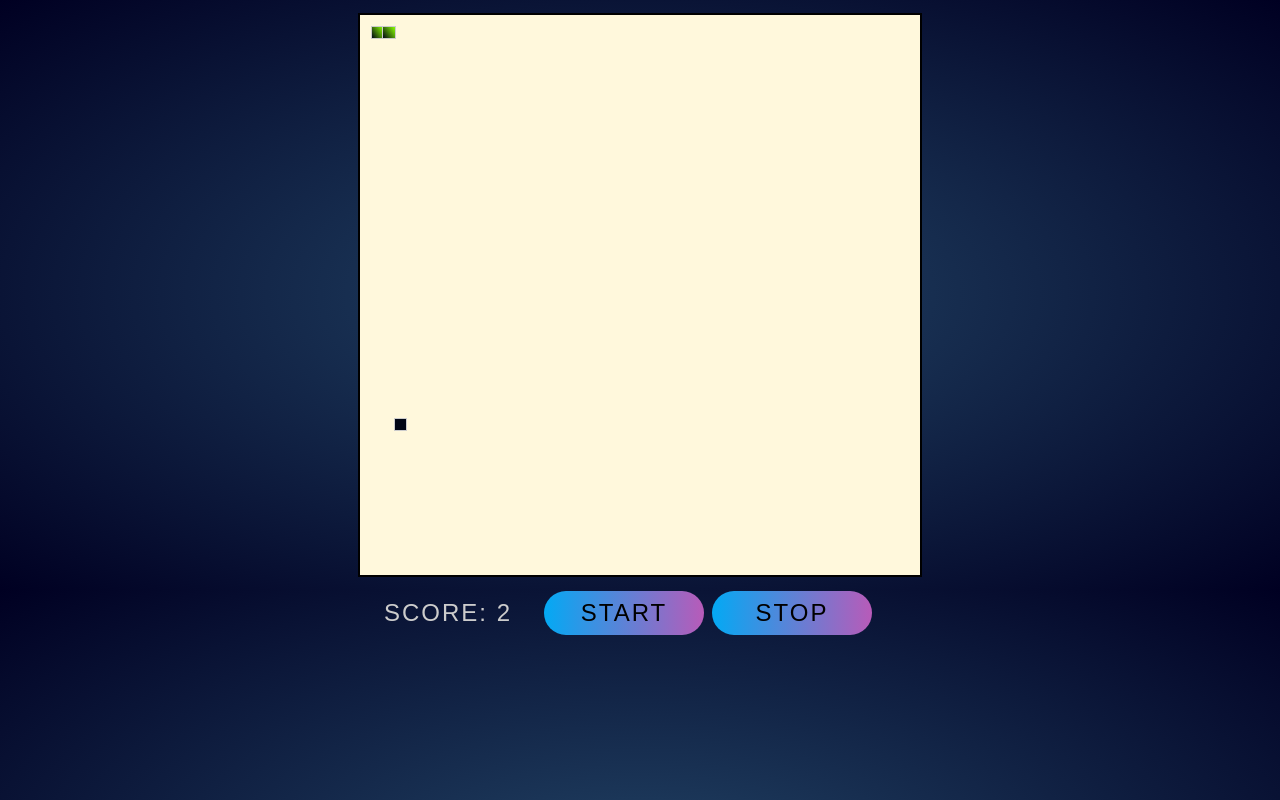
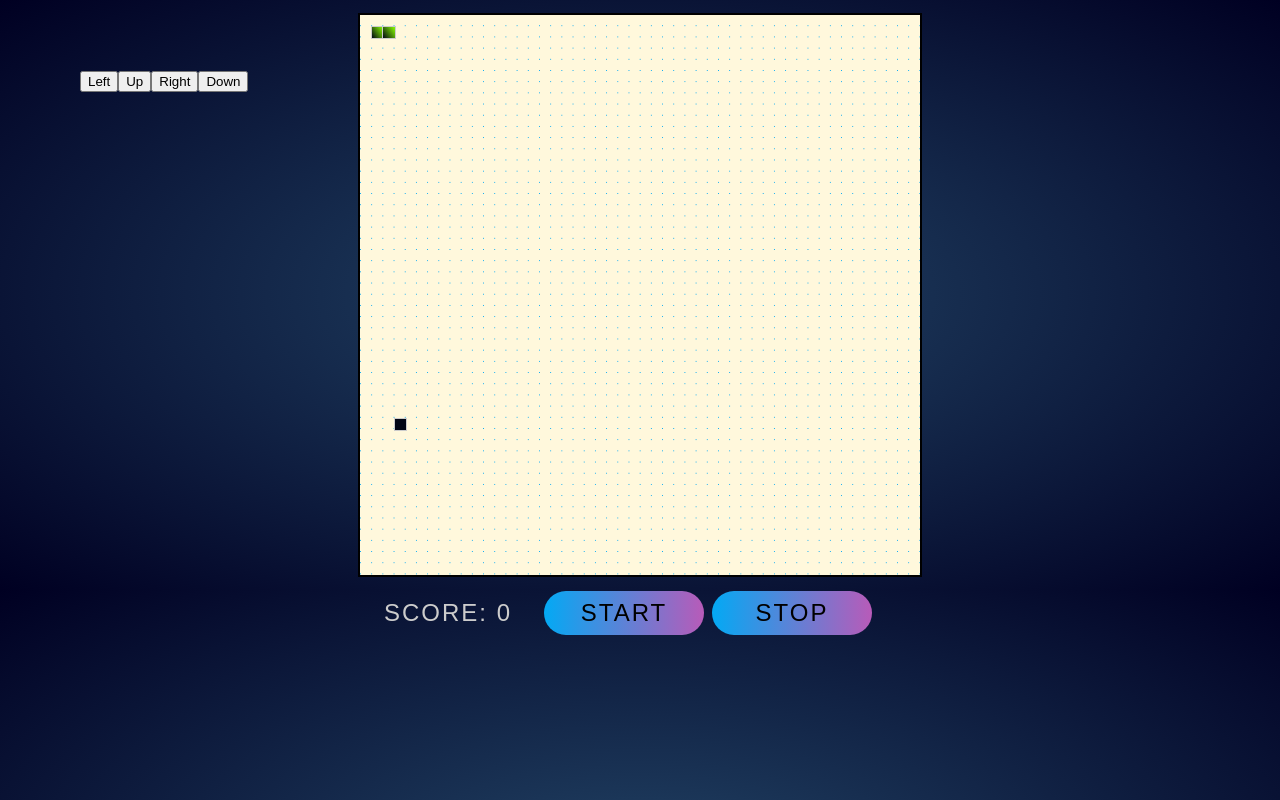
Before and after one commit to Piotrn-87/React-Snake, a React (Create React App) app: page / in a window 1280 px wide. Built offline with nearby package versions, Linux system fonts and the light colour scheme.

Commit message:
Feat: Create Controls component

```diff
--- a/src/App.css
+++ b/src/App.css
@@ -25,7 +25,10 @@ body {
 }
 
 .game-arena {
-  background: cornsilk;
+  background-color: cornsilk;
+  background-image: linear-gradient(45deg, #03a9f4 1px, transparent 0);
+  background-size: 2% 2%;
+  background-repeat: repeat;
   border: 2px solid #000;
   height: 35rem;
   margin: 0.8rem auto;
@@ -77,7 +80,14 @@ body {
   top: 100%;
 }
 
+.controls {
+  position: absolute;
+  top: 10%;
+  left: -50%;
+}
+
 @media (min-width: 641px) {
+
   .button__start:hover,
   .button__stop:hover {
     animation: animate 8s linear infinite;
@@ -96,6 +106,7 @@ body {
 }
 
 @media (min-width: 641px) {
+
   .button__start:before,
   .button__stop:before {
     background: linear-gradient(90deg, #03a9f4, #f441a5, #ffeb3b, #03a9f4);
@@ -114,6 +125,7 @@ body {
 }
 
 @media (min-width: 641px) {
+
   .button__start:hover:before,
   .button__stop:hover:before {
     animation: animate 8s linear infinite;
--- /dev/null
+++ b/src/Controls.js
@@ -0,0 +1,21 @@
+import React from "react";
+
+const Controls = props => {
+  return (
+    <form className="controls">
+      <button className="button_left" onClick={props.left}>
+        Left
+      </button>
+      <button className="button_up" onClick={props.up}>
+        Up
+      </button>
+      <button className="button_right" onClick={props.right}>
+        Right
+      </button>
+      <button className="button_down" onClick={props.down}>
+        Down
+      </button>
+    </form>
+  );
+};
+export default Controls;
--- a/src/Score.js
+++ b/src/Score.js
@@ -2,6 +2,6 @@ import React from "react";
 
 const Score = props => {
   let value = props.score;
-  return <p className="score">Score: {value}</p>;
+  return <p className="score">Score: {value - 2}</p>;
 };
 export default Score;
--- a/src/Start.js
+++ b/src/Start.js
@@ -3,6 +3,7 @@ import Food from "./Food";
 import Snake from "./Snake";
 import Nav from "./Nav";
 import Score from "./Score";
+import Controls from "./Controls";
 
 const randomCoordinates = () => {
   let min = 1;
@@ -16,6 +17,16 @@ const randomCoordinates = () => {
 const initialState = {
   food: randomCoordinates(),
   speed: 100,
+  direction: "Right",
+  snakeDots: [
+    [2, 2],
+    [4, 2]
+  ]
+};
+
+const afterGameOver = {
+  food: randomCoordinates(),
+  speed: 100000,
   direction: "Right",
   snakeDots: [
     [2, 2],
@@ -50,23 +61,53 @@ class Start extends Component {
   }
 
   onKeyDown = e => {
-    e = e || window.event;
+    e.preventDefault();
+    e = e || document.event;
     switch (e.keyCode) {
       case 37:
+        this.setState({ direction: "Left" });
+        break;
+      case 65:
         this.setState({ direction: "Left" });
         break;
       case 38:
         this.setState({ direction: "Up" });
         break;
+      case 87:
+        this.setState({ direction: "Up" });
+        break;
       case 39:
+        this.setState({ direction: "Right" });
+        break;
+      case 68:
         this.setState({ direction: "Right" });
         break;
       case 40:
         this.setState({ direction: "Down" });
         break;
+      case 83:
+        this.setState({ direction: "Down" });
+        break;
       default:
         return;
     }
+  };
+
+  keyLeft = e => {
+    e.preventDefault();
+    this.setState({ direction: "Left" });
+  };
+  keyUp = e => {
+    e.preventDefault();
+    this.setState({ direction: "Up" });
+  };
+  keyRight = e => {
+    e.preventDefault();
+    this.setState({ direction: "Right" });
+  };
+  keyDown = e => {
+    e.preventDefault();
+    this.setState({ direction: "Down" });
   };
 
   moveSnake = () => {
@@ -144,7 +185,8 @@ class Start extends Component {
 
   gameOver = () => {
     alert(`Game over. Try again later`);
-    this.setState(initialState);
+    this.setState(afterGameOver);
+    window.location.reload(false);
   };
 
   render() {
@@ -154,6 +196,12 @@ class Start extends Component {
         <Snake snakeDots={this.state.snakeDots} />
         <Food dot={this.state.food} />
         <Score score={this.state.snakeDots.length} />
+        <Controls
+          left={this.keyLeft}
+          up={this.keyUp}
+          right={this.keyRight}
+          down={this.keyDown}
+        />
       </div>
     );
   }
```
